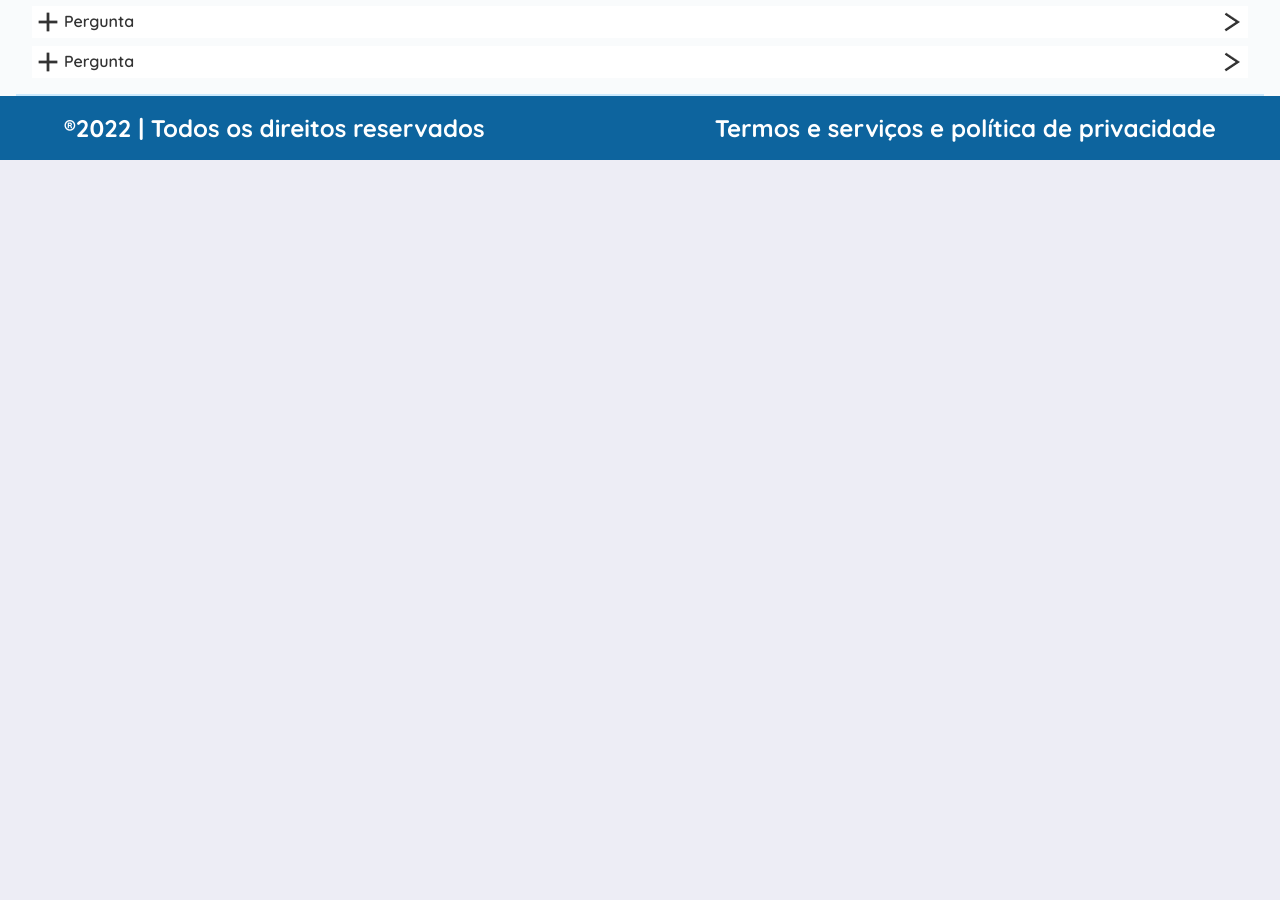
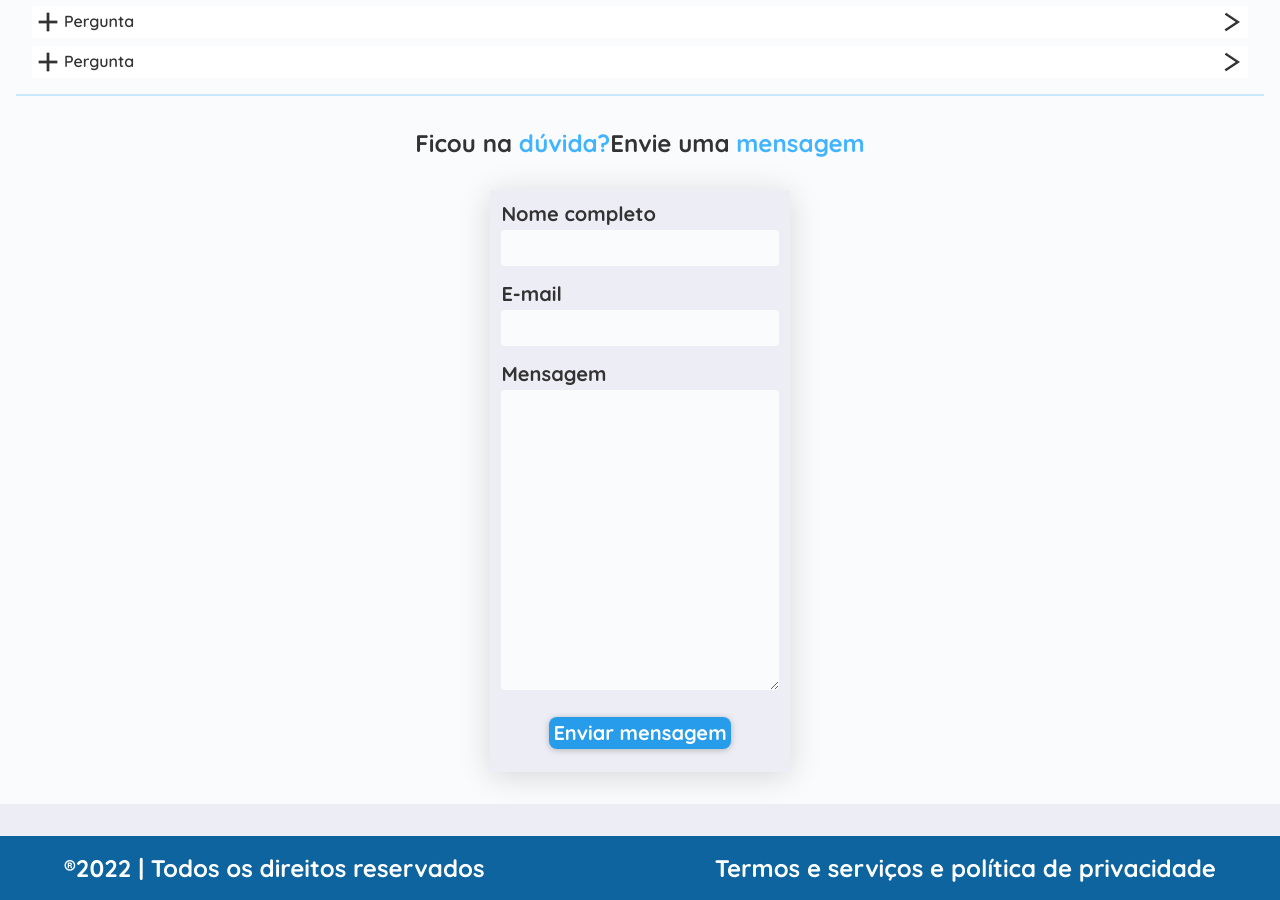
Before and after one commit to MauroSilvino/Tabela-Engenharia, a React (Vite) app in the folder frontend/: page / in a window 1280 px wide. Shown: the part 5600-6500 px from the top of the page. Before the commit the page ends 5760 px from the top, so only its background shows below. Built offline with nearby package versions, Linux system fonts and the light colour scheme.

Commit message:
Message component added at main index

```diff
--- a/frontend/src/pages/Home/index.tsx
+++ b/frontend/src/pages/Home/index.tsx
@@ -8,6 +8,7 @@ import { WorkSoftware } from "./components/WorkSoftware";
 import { Benefits } from "./components/Benefits";
 import { Depositions } from "./components/Depositions";
 import { Questions } from "./components/Questions";
+import { Message } from "./components/Message";
 
 export const Home = () => {
   return (
@@ -21,6 +22,7 @@ export const Home = () => {
       <Benefits/>
       <Depositions/>
       <Questions/>
+      <Message/>
     </section>
   );
 };
```
